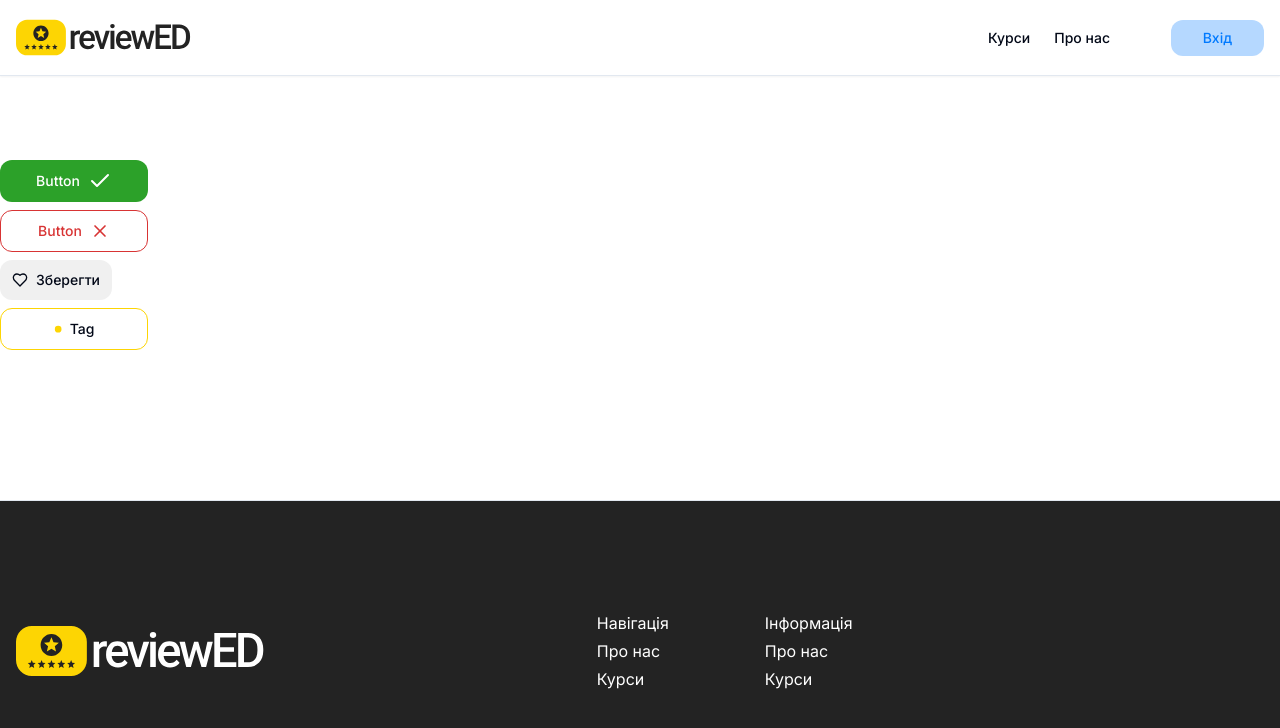
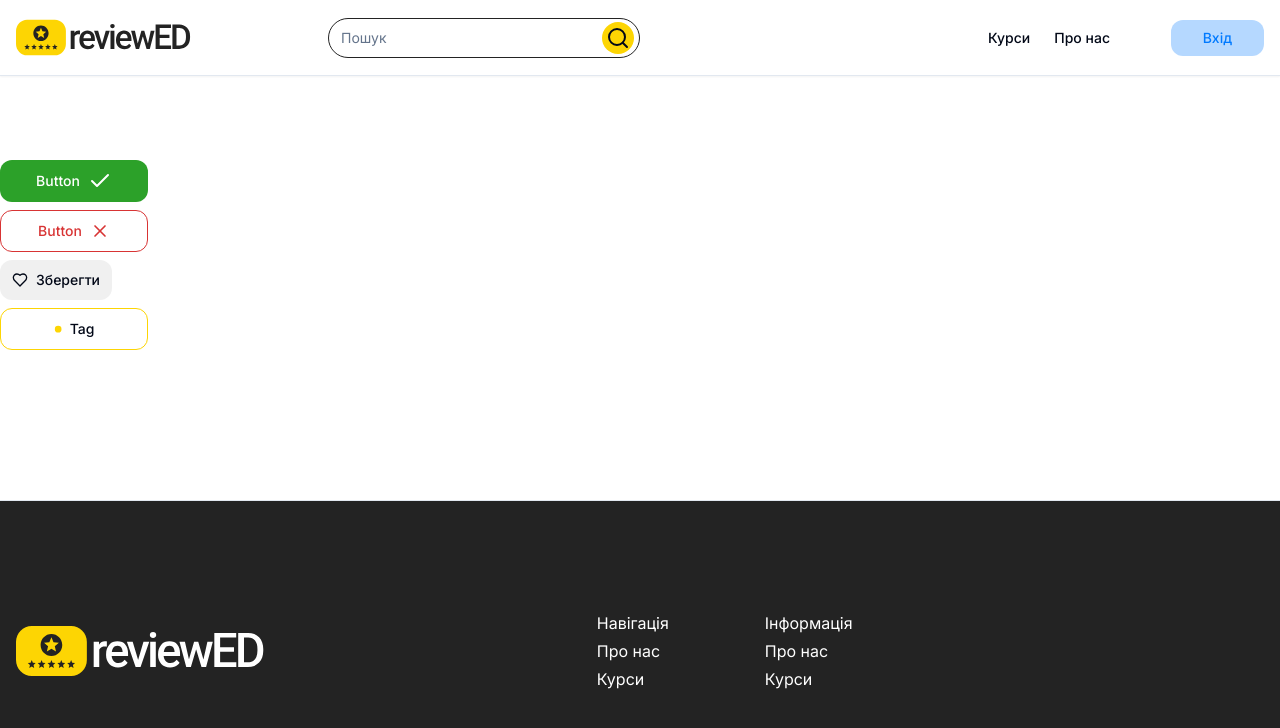
Before and after one commit to koddaks/reviewed-training-courses, a Next.js app: page / in a window 1280 px wide. Shown: the top 728 px of the page. Built offline with nearby package versions, Linux system fonts and the light colour scheme.

Commit message:
make custom input

```diff
--- a/components/header.tsx
+++ b/components/header.tsx
@@ -1,11 +1,20 @@
 import { Logo } from './logo';
 import Navbar from './navbar';
+import { SearchInput } from './search-input';
+
+
 
 const Header = () => {
   return (
     <div className="fixed top-0 w-full h-[76px] px-4 border-b shadow-sm bg-white flex items-center ">
       <div className="container mx-auto flex items-center w-full justify-between">
-        <Logo />
+        <div className="flex items-center justify-between w-1/2">
+          <Logo />
+          <div className="relative md:w-1/2 w-full">
+          <SearchInput placeholder="Пошук"/>
+          </div>
+        </div>
+
         <div className="md:block flex items-center justify-between w-72">
           <Navbar />
         </div>
--- /dev/null
+++ b/components/search-input.tsx
@@ -0,0 +1,29 @@
+import { cn } from '@/lib/utils';
+import { Input } from './ui/input';
+
+import { Search } from 'lucide-react';
+
+type SearchInputProps = {
+  placeholder?: string;
+  disabled?: boolean;
+  className?: string;
+};
+
+export const SearchInput = ({
+  placeholder,
+  disabled,
+  className,
+}: SearchInputProps) => {
+  return (
+    <div className={cn(className)}>
+      <Input
+        placeholder={placeholder}
+        disabled={disabled}
+        className={cn('rounded-3xl border-black-1000')}
+        suffix={
+          <Search className="w-6 h-6 hover:opacity-50 transform transition-all duration-300" />
+        }
+      />
+    </div>
+  );
+};
--- /dev/null
+++ b/components/ui/input.tsx
@@ -0,0 +1,33 @@
+import * as React from "react"
+
+import { cn } from "@/lib/utils"
+
+export interface InputProps
+  extends React.InputHTMLAttributes<HTMLInputElement> {
+    suffix?: React.ReactNode
+  }
+
+const Input = React.forwardRef<HTMLInputElement, InputProps>(
+  ({ className, suffix, type, ...props }, ref) => {
+    return (
+      <div className="relative">
+        <input
+        type={type}
+        className={cn(
+          "flex h-10 w-full rounded-md border border-input bg-background px-3 py-2 text-sm ring-offset-background file:border-0 file:bg-transparent file:text-sm file:font-medium placeholder:text-muted-foreground focus-visible:outline-none focus-visible:ring-2 focus-visible:ring-ring focus-visible:ring-offset-2 disabled:cursor-not-allowed disabled:opacity-50",
+          className
+        )}
+        ref={ref}
+        {...props}
+      />
+       <div className="absolute right-1.5 top-1/2 transform -translate-y-1/2 flex items-center justify-center w-8 h-8 bg-yellow-500 rounded-full bg-yellow">
+        {suffix}
+       </div>
+      </div>
+
+    )
+  }
+)
+Input.displayName = "Input"
+
+export { Input }
```
